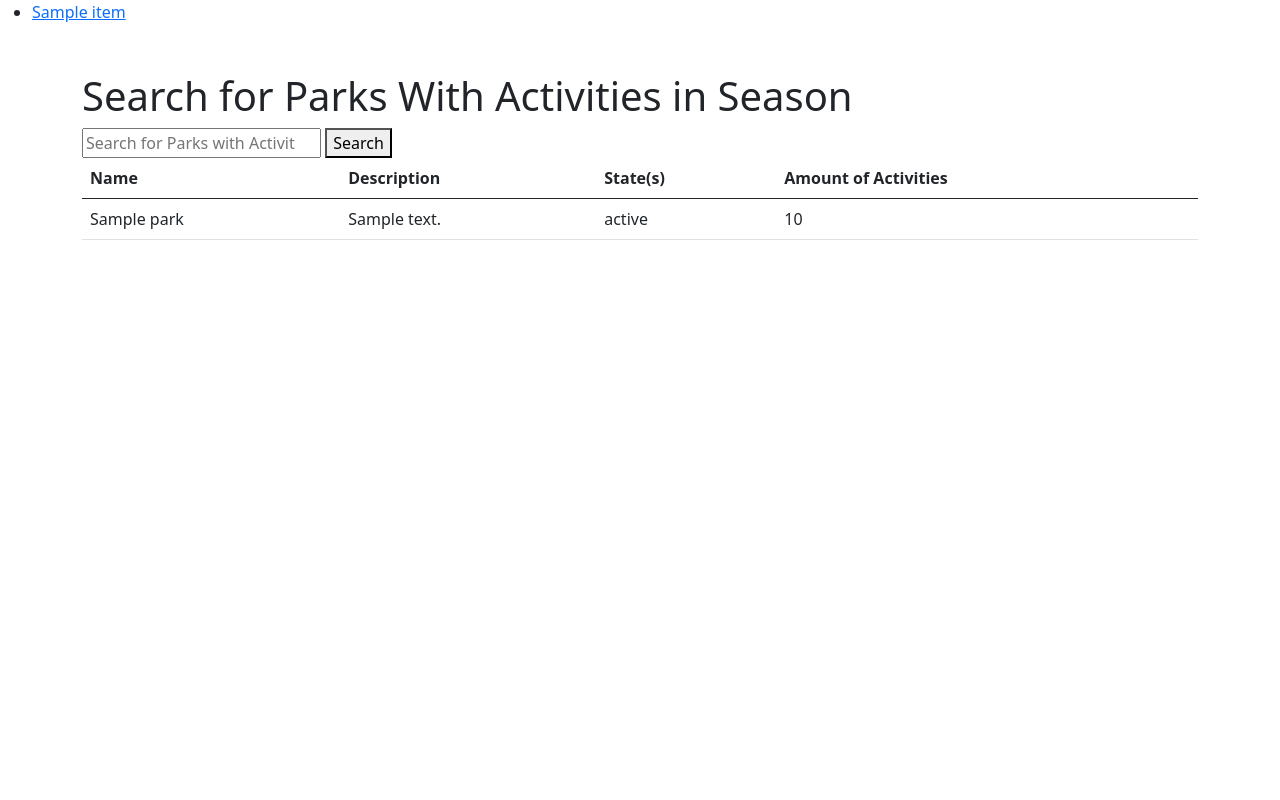
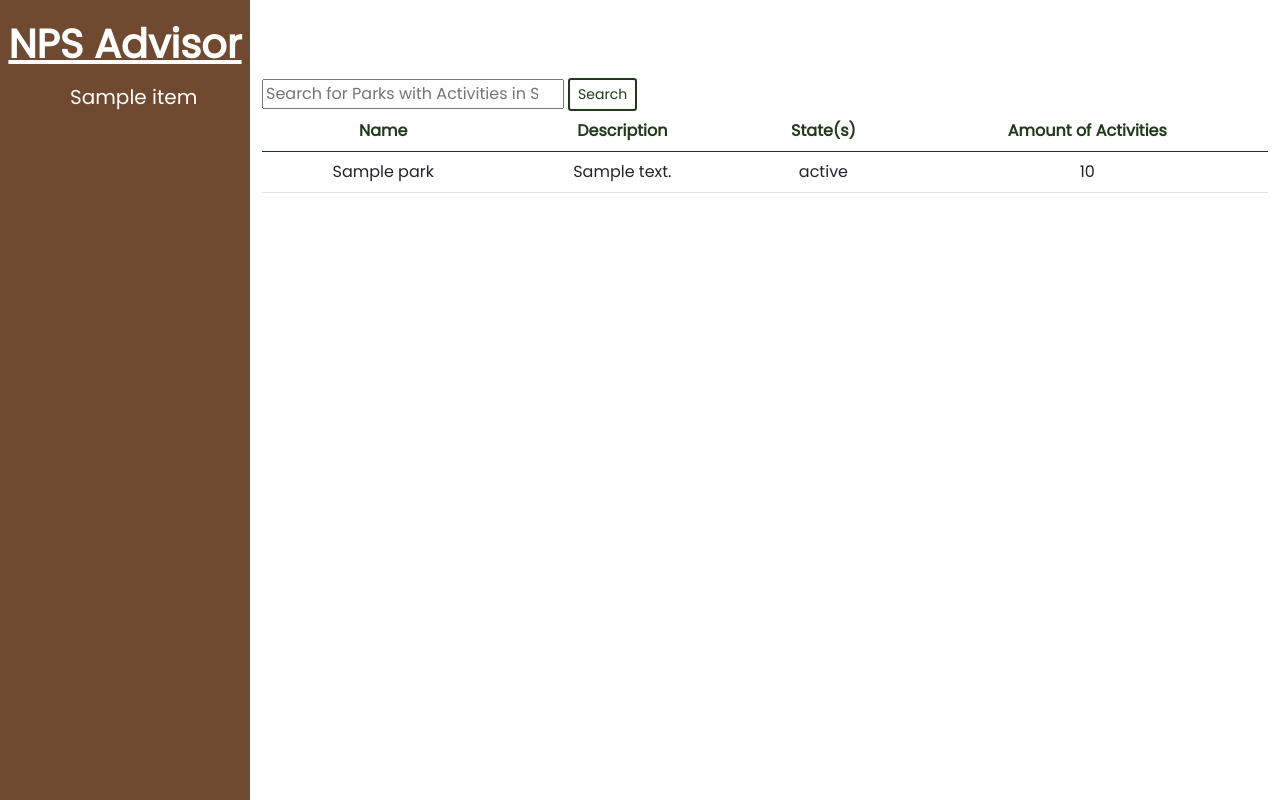
Before and after one commit to mvilsoet/NPS-Advisor, a Flask app: template npsadvisor/app/templates/in_season.html in a window 1280 px wide. Run offline with Flask 2, Linux system fonts and the light colour scheme; the template is opened without the code that fills it: most values are stand-ins (such as "Sample title", 1, 10 or a date in 2020); parts of the project's set-up code (start-up, migrations or seed data) failed here and were passed over.

Commit message:
final touches

```diff
--- a/npsadvisor/app/routes.py
+++ b/npsadvisor/app/routes.py
@@ -21,17 +21,15 @@
         if request.form['submit-button'] == 'search':
             state=request.form['state']
             park_name=request.form['park_name']
-            parks= db_helper.search_parks(park_name, state)
-            return render_template("index.html", parks=parks)
+            if state == "" and park_name == "":
+                parks = db_helper.get_parks()
+                return render_template("index.html", parks=parks)
+            else:
+                parks= db_helper.search_parks(park_name, state)
+                return render_template("index.html", parks=parks)
         elif request.form['submit-button'] == 'diggity_dawg':
             parks = db_helper.diggity_dawg()
             return render_template("index.html", parks=parks)
-
-    # else we have a GET request
-    # print(request.content_type)
-    # if request.content_type:
-    #     parks = db_helper.diggity_dawg()
-    #     return render_template("index.html", parks=parks)
     parks = db_helper.get_parks()
     return render_template("index.html", parks=parks)
 
--- a/npsadvisor/app/static/styles/style.css
+++ b/npsadvisor/app/static/styles/style.css
@@ -52,7 +52,7 @@
 }
 
 input {
-    width:40%;
+    width:30%;
 }
 
 .close {
--- a/npsadvisor/app/templates/activities.html
+++ b/npsadvisor/app/templates/activities.html
@@ -27,11 +27,11 @@
         <main>
             <form class="container extra-bottom" method="post" action="" >
                 <input type="text" placeholder="Search by name" name="name" style=width:30%>
-                <button type="submit" class="search-button">Search</button>
+                <button type="submit" class="btn btn-sm">Search</button>
                 <input type="text" placeholder="Search by season" defaultValue="no_entry" list="seasons" name="season" style="width:20%">
-                <button type="submit" class="search-button col">Search</button>
+                <button type="submit" class="btn btn-sm col">Search</button>
                 <input type="text" placeholder="Search by state" defaultValue="no_entry" list="statelist" name="state" style="width:15%">
-                <button type="submit" class="search-button col">Search</button>
+                <button type="submit" class="btn btn-sm col">Search</button>
             </form>
             <div class="container table-responsive">
                 <!-- Table-->
--- a/npsadvisor/app/templates/amenities.html
+++ b/npsadvisor/app/templates/amenities.html
@@ -27,7 +27,7 @@
         <main>
             <form class="container extra-bottom" method="post" action="" >
                 <input type="text" placeholder="Search by park" name="name">
-                <button type="submit">Search</button>
+                <button type="submit" class="btn btn-sm">Search</button>
             </form>
             <div class="container table-responsive">
                 <!-- Table-->
--- a/npsadvisor/app/templates/in_season.html
+++ b/npsadvisor/app/templates/in_season.html
@@ -1,33 +1,33 @@
 <!DOCTYPE html>
 <html>
     <head> <!-- Page metadata-->
-        <title>In-Season</title>
+        <title>NPS - In Season</title>
         <meta charset="utf-8">
         <meta name="viewport" content="width=device-width, initial-scale=1">
 
         <link href="https://cdn.jsdelivr.net/npm/bootstrap@5.0.0-beta2/dist/css/bootstrap.min.css" rel="stylesheet"
         integrity="sha384-BmbxuPwQa2lc/FVzBcNJ7UAyJxM6wuqIj61tLrc4wSX0szH/Ev+nYRRuWlolflfl" crossorigin="anonymous">
+        <link rel="stylesheet" href="https://fonts.googleapis.com/css?family=Poppins">
+        <link rel="stylesheet" href="{{ url_for('static', filename='styles/style.css') }}">
 
         <!--Icon Library-->
         <link rel="stylesheet" href="https://cdnjs.cloudflare.com/ajax/libs/font-awesome/5.15.3/css/all.css">
-        <link rel="stylesheet" href="{{ url_for('static', filename='styles/custom.css') }}">
-
     </head>
-    <body>
-        <ul>
-            {% for item in nav.top %}
-            <li class="{{ 'active' if item.is_active else '' }}">
-                <a href="{{ item.url }}">{{ item.label }}</a>
-            </li>
-            {% endfor %}
-        </ul>
-        <main class="container extra-bottom">
-            <h1 class="mt-5">Search for Parks With Activities in Season</h1>
-        </main>
-        </form>
+    <body style="margin-top:78px">
+        <div class="sidenav">
+            <u style=color:white><h1 style=text-align:center;color:white;font-weight:bold>NPS Advisor</h1></u>
+            <ul>
+                {% for item in nav.top %}
+                <ul class="{{ 'active' if item.is_active else '' }}">
+                    <a href="{{ item.url }}">{{ item.label }}</a>
+                </ul>
+                {% endfor %}
+            </ul>
+        </div>
+        <main>
         <form class="container extra-bottom" method="post" action="" >
             <input type="text" placeholder="Search for Parks with Activities in Season" defaultValue="no_entry" list="seasons" name="activities">
-            <button type="submit">Search</button>
+            <button type="submit" class="btn btn-sm">Search</button>
         </form>
         <div class="container table-responsive">
             <!-- Table-->
@@ -52,7 +52,9 @@
                 </tbody>
             </table>
         </div>
+    </main>
     </body>
+
     <script src="https://ajax.googleapis.com/ajax/libs/jquery/3.6.0/jquery.min.js"></script>
     <script src="https://cdn.jsdelivr.net/npm/bootstrap@5.0.0-beta2/dist/js/bootstrap.bundle.min.js"
         integrity="sha384-b5kHyXgcpbZJO/tY9Ul7kGkf1S0CWuKcCD38l8YkeH8z8QjE0GmW1gYU5S9FOnJ0" crossorigin="anonymous"></script>
```
Also changed, not shown: npsadvisor/app/templates/events.html (+4 -7 lines), npsadvisor/app/templates/index.html (+2 -9 lines).
